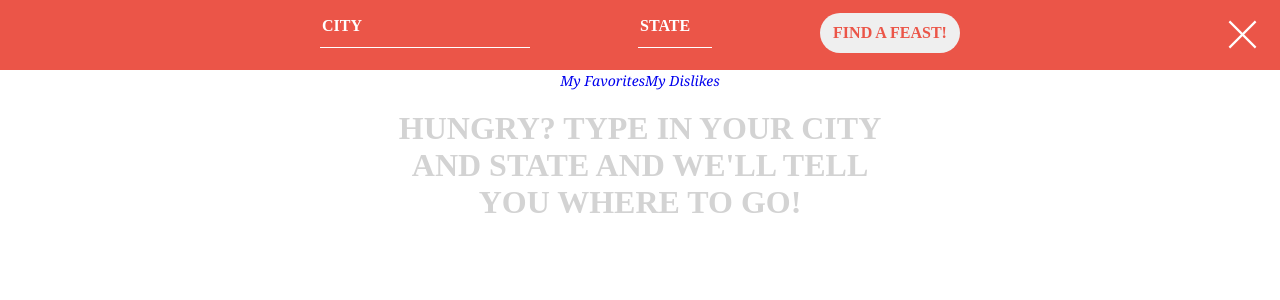
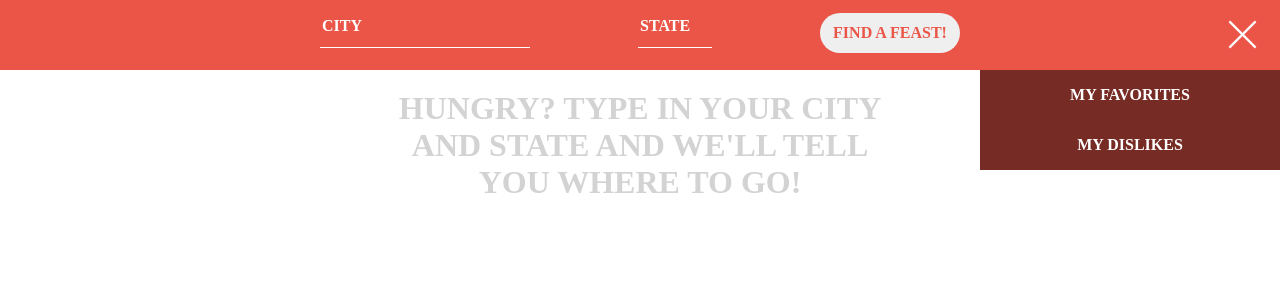
Before and after one commit to abbygottlich/feast-finder-app, a React (Create React App) app in the folder frontend/: page / in a window 1280 px wide. Both pictures are taken after a click on the button 1242 px from the left and 34 px from the top of the page. Shown: the top 300 px of the page. Built offline with nearby package versions, Linux system fonts and the light colour scheme.

Commit message:
menu styled

```diff
--- a/frontend/src/App.css
+++ b/frontend/src/App.css
@@ -63,18 +63,38 @@
   background-color: transparent;
   margin-top: -53px;
   margin-right: 20px;
+  cursor: pointer;
 }
 
 .x {
   background-image: url("./x-icon.svg");
 }
 
+.menu-block {
+  float: right;
+  width: 300px;
+  height: 100px;
+  background-color: #762b24;
+}
+
 .myFavoritesButton, .myDislikesButton {
-  margin-top: 25px;
-  font-family: "Georgia";
-  font-size: 14px;
-  font-style: italic;
+  display: block;
+  height: 50px;
+  cursor: pointer;
   text-decoration: none;
+}
+
+.menu-text {
+  font-family: "Raleway";
+  font-size: 16px;
+  font-weight: bold;
+  text-transform: uppercase;
+  color: #ffffff;
+  line-height: 50px;
+}
+
+.myFavoritesButton:hover, .myDislikesButton:hover{
+  background-color: #eb5548;
 }
 
 .restaurantInfo {
--- a/frontend/src/components/Header.js
+++ b/frontend/src/components/Header.js
@@ -64,9 +64,13 @@ class Header extends Component {
     showMenu() {
         if (this.state.toggle === true) {
             return (
-                <div>
-                    <Link to="/favorites" className="myFavoritesButton">My Favorites</Link>
-                    <Link to="/dislikes" className="myDislikesButton">My Dislikes</Link>
+                <div className="menu-block">
+                    <Link to="/favorites" className="myFavoritesButton">
+                        <div className="menu-text">My Favorites</div>
+                    </Link>
+                    <Link to="/dislikes" className="myDislikesButton">
+                        <div className="menu-text">My Dislikes</div>
+                    </Link>
                 </div>
             )
         } else {
```
